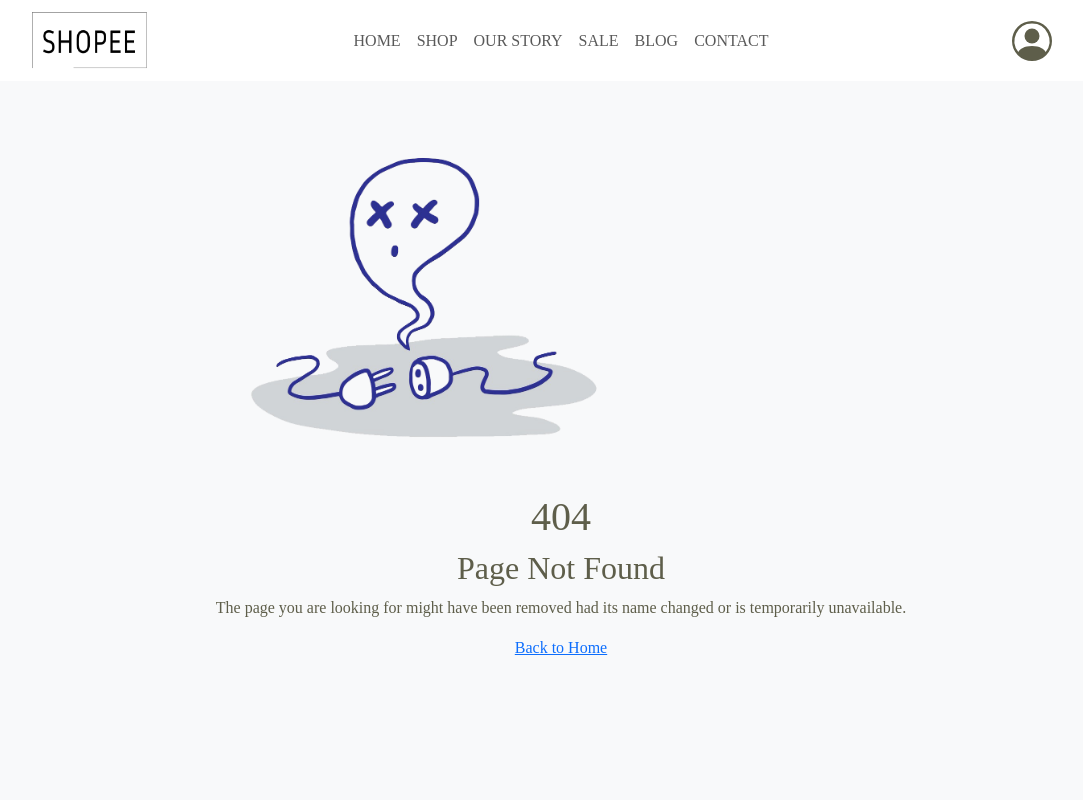
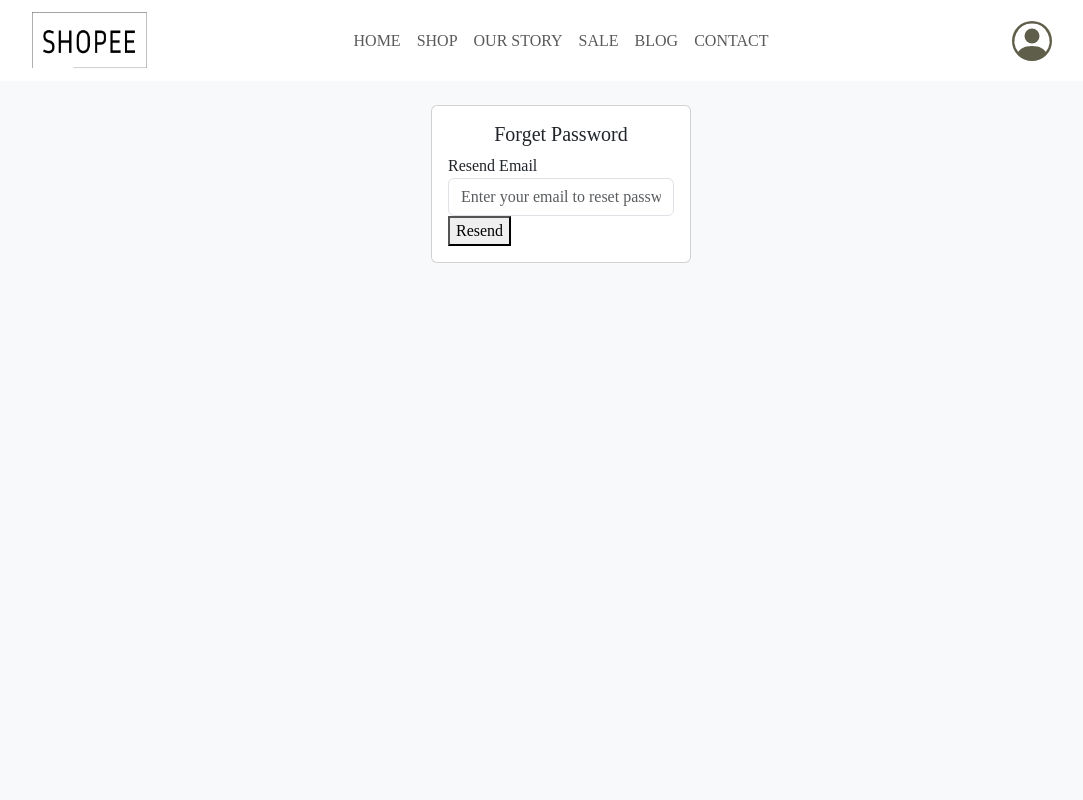
Before and after one commit to rithchanvirakboth/SHOPEE-ecommerce, a React (Create React App) app in the folder clients/: page /forgetPassword in a window 1280 px wide. Shown: the top 800 px of the page, without its empty margins (79-1162 px from the left). Built offline with nearby package versions, Linux system fonts and the light colour scheme; a web font is replaced by a local one.

Commit message:
[frontend](forget-password): applying api to forget password client side

```diff
--- /dev/null
+++ b/clients/src/Features/ForgetPassword/ForgetPassword.js
@@ -0,0 +1,121 @@
+import React, { useState } from 'react'
+import Card from '../../components/Card/Card';
+import {
+  ErrorMessage,
+ SuccessMessage
+} from '../../components/Notification/Notification';
+import {
+  isEmpty
+} from '../../middleware/validation/Validation';
+import axios from 'axios';
+
+const initialState = {
+  email: '',
+  error: '',
+  success: ''
+}
+
+function ForgetPassword() {
+  const [data, setData] = useState(initialState);
+  const { email, error, success } = data;
+
+  const handleChange = (e) => {
+    setData({
+      ...data,
+      [e.target.name]: e.target.value,
+      error: '',
+      success: ''
+    })
+  }
+
+
+  const handleSubmit = async(e) => {
+    e.preventDefault();
+    try {
+      if(isEmpty(email)) return setData({...data, error: 'Please enter your email', success: ''})
+
+      const emailChecker = new RegExp(
+        // eslint-disable-next-line no-useless-escape
+        "^[a-zA-Z0-9.!#$%&'*+/=?^_`{|}~-]+@[a-zA-Z0-9-]+(?:\.[a-zA-Z0-9-]+)*$"
+      );
+      if (!emailChecker.test(email)) {
+        setData({
+          ...data,
+          error: "Invalid email address",
+          success: "",
+        });
+      }
+
+      const res = await axios.post('/user/forget_password', {email})
+      if(res.data.email !== email) {
+        setData({
+          ...data,
+          error: res.data.msg,
+          success: ''
+        })
+      }
+
+      setData({
+        ...data,
+        error: '',
+        success: res.data.msg
+      })
+
+    }catch (error) {
+      setData({
+        ...data,
+        error: error.response.data.msg,
+        success: ''
+      })
+    }
+  }
+
+
+
+  return (
+    <div className="container d-flex justify-content-center">
+    <div className="row">
+      <div className="col-12 col-md-12 col-lg-12">
+       <div className="mt-4">
+       { success && SuccessMessage(success)}
+        { error && ErrorMessage(error)}
+       </div>
+        <form onSubmit={handleSubmit}>
+          <Card children={
+            {
+              title: "Forget Password",
+                formData: [
+                  {
+                    label: "Resend Email",
+                    item: (
+                      <input
+                        type="text"
+                        className="form-control"
+                        placeholder="Enter your email to reset password"
+                        name='email'
+                        value={email}
+                        onChange={handleChange}
+                        id='email'
+                      />
+                    ),
+                  },
+                  {
+                    btnType: true,
+                    btn: (
+                      <button type="submit" className="btn-submit">
+                        Resend
+                      </button>
+                    ),
+                  },
+                ],
+            }
+          }
+          />
+        </form>
+      </div>
+    </div>
+  </div>
+  )
+}
+
+export default ForgetPassword;
--- a/clients/src/Features/Home/Homepage.css
+++ b/clients/src/Features/Home/Homepage.css
@@ -1,4 +1,4 @@
 .main {
   min-height: 100%;
-  background-color: rgb(5, 5, 79);
+  background-color: rgb(255, 255, 255);
 }
--- a/clients/src/Features/Login/Loginpage.js
+++ b/clients/src/Features/Login/Loginpage.js
@@ -98,7 +98,7 @@ function Loginpage() {
                         linkLabel: "Don't have an account?",
                       },
                       {
-                        link: "/forgotpassword",
+                        link: "/forgetPassword",
                         linkName: "forget",
                         linkLabel: "Forgot password?",
                       }
--- a/clients/src/Features/Mainpage/Mainpage.js
+++ b/clients/src/Features/Mainpage/Mainpage.js
@@ -1,6 +1,7 @@
 import React from 'react';
 import { BrowserRouter as Router, Routes, Route } from 'react-router-dom';
 import EmailActivate from '../EmailActivate/EmailActivate';
+import ForgetPassword from '../ForgetPassword/ForgetPassword';
 import Homepage from '../Home/Homepage';
 import Loginpage from '../Login/Loginpage';
 import NotFound from '../NotFound/NotFound';
@@ -17,6 +18,7 @@ function Mainpage() {
           <Route path="/register" element={<Registerpage />} />
           <Route path="/profile" element={<Profile />} />
           <Route path="/user/activate/:activation_token" element={<EmailActivate />} />
+          <Route path="/forgetPassword" element={<ForgetPassword />} />
           <Route path="*" element={<NotFound />} />
         </Routes>
       </Router>
--- a/clients/src/Features/features.css
+++ b/clients/src/Features/features.css
@@ -1,6 +1,9 @@
+/* module imported */
 @import url('./Register/Registerpage.css');
 @import url('./Login/Loginpage.css');
 @import url('./Home/Homepage.css');
 @import url('./Profile/Profile.css');
 @import url('./NotFound/NotFound.css');
 @import url('./EmailActivate/EmailActivate.css');
+@import url('./ForgetPassword/ForgetPassword.css');
+@import url('./ResetPassword/ResetPassword.css')
--- /dev/null
+++ b/clients/src/components/Card/Card.css
@@ -0,0 +1,69 @@
+.card {
+  min-height: 90%;
+  min-width: 60vh;
+  margin: 0 auto;
+  margin-top: 3vh;
+  margin-bottom: 5vh;
+  border-radius: 10px;
+  box-shadow: 0 0 10px 0 rgba(0, 0, 0, 0.4);
+  background-color: #fff;
+  display: flex;
+  flex-direction: column;
+  align-items: center;
+}
+
+.card-body {
+  width: 100%;
+  display: flex;
+  flex-direction: column;
+  align-items: center;
+}
+
+.card-text {
+  width: 100%;
+  display: flex;
+  flex-direction: column;
+  align-items: center;
+}
+
+
+.form-group {
+  margin-top: 5px;
+  width: 500px;
+}
+
+.label {
+  color: var(--menu-color-variant-1);
+  font-size: 0.9rem;
+  margin-bottom: 5px;
+}
+
+.btn-group {
+  margin-top: 20px;
+  margin-bottom: 10px;
+  width: 100%;
+}
+
+.card-title {
+  color: var(--menu-color-variant-2);
+  font-size: 1.3rem;
+}
+
+.link {
+  font-size: 0.7rem;
+  color: #000000;
+  font-family: Arial, Helvetica, sans-serif ;
+  font-weight: 400;
+  letter-spacing: 1px;
+  text-decoration: none;
+}
+
+
+.redirect{
+  font-size: 0.7rem;
+  color: #000000;
+  font-family: Arial, Helvetica, sans-serif;
+  font-weight: 700;
+  letter-spacing: 1px;
+  text-decoration: none;
+}
--- /dev/null
+++ b/clients/src/components/Card/Card.js
@@ -0,0 +1,29 @@
+import React from "react";
+
+function Card({ children }) {
+  return (
+    <div className="card">
+      <div className="card-body">
+        <h5 className="card-title text-center">{children.title}</h5>
+        <div className="card-text">
+          {children.formData.map((item, index) => {
+            return (
+              <div key={index} className="form-group">
+                {item.btnType === true ? (
+                  <div className="btn-group">{item.btn}</div>
+                ) : (
+                  <div className="form-col">
+                    <label className="label">{item.label}</label>
+                    {item.item}
+                  </div>
+                )}
+              </div>
+            );
+          })}
+        </div>
+      </div>
+    </div>
+  );
+}
+
+export default Card;
--- a/clients/src/components/components.css
+++ b/clients/src/components/components.css
@@ -1,6 +1,7 @@
-/* imported */
+/* module imported */
 @import url('./Footer/Footer.css');
 @import url('./Dropdown/dropdown.css');
 @import url('./Menu/Menu.css');
 @import url('./Cardbox/Cardbox.css');
 @import url('./Offcanva/Offcanva.css');
+@import url('./Card/Card.css');
```
Also changed, not shown: clients/src/Features/ForgetPassword/ForgetPassword.css (added), clients/src/Features/ResetPassword/ResetPassword.css (added), clients/src/Features/ResetPassword/ResetPassword.js (added), 1 other file (tests, documents, lock files or other folders).
